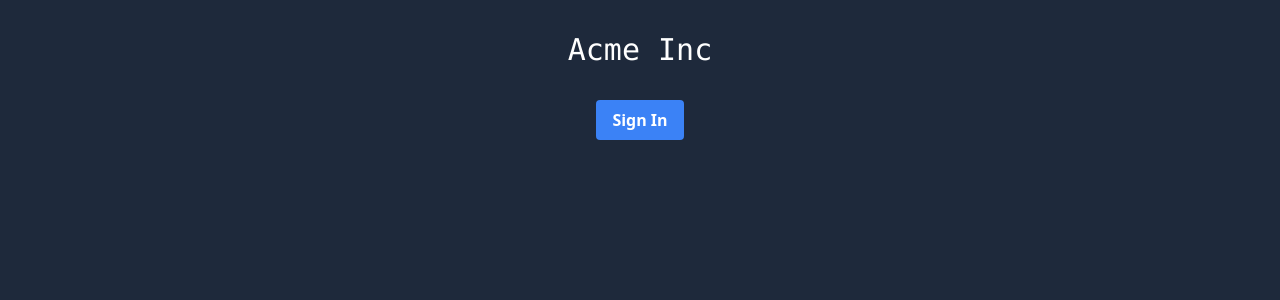
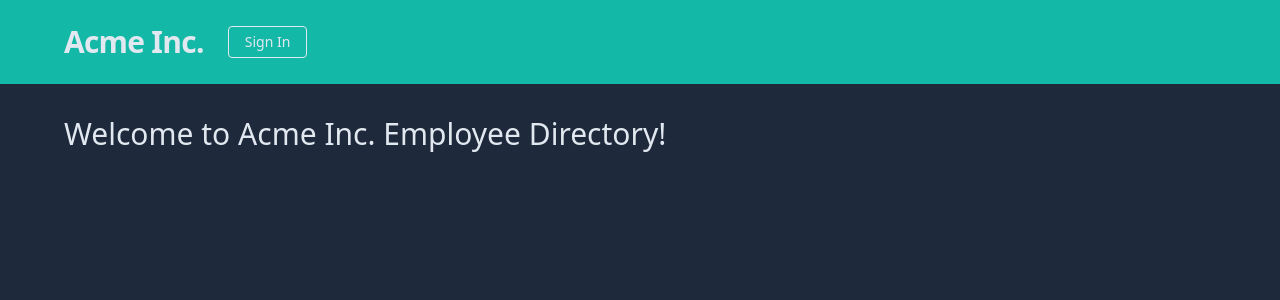
Before and after one commit to kevindo1/adv-react-employee-directory, a React app: page / in a window 1280 px wide. Shown: the top 300 px of the page. Built offline with nearby package versions, Linux system fonts and the light colour scheme.

Commit message:
styling on header

```diff
--- a/src/components/Header/Header.jsx
+++ b/src/components/Header/Header.jsx
@@ -1,16 +1,28 @@
 import React from 'react';
 
 export default function Header() {
-  const font = 'text-white text-center text-3xl mt-8 font-mono';
-
   return (
     <>
-      <div className={font}>Acme Inc</div>
-      <div className="flex justify-center items-center mt-8">
-        <button class="bg-blue-500 hover:bg-blue-700 text-white font-bold py-2 px-4 rounded">
-          Sign In
-        </button>
-      </div>
+      <nav class="flex items-center justify-between flex-wrap bg-teal-500 p-6">
+        <div class="flex items-center flex-shrink-0 text-slate-200 mr-6">
+          <svg
+            class="fill-current h-8 w-8 mr-2"
+            width="54"
+            height="54"
+            viewBox="0 0 54 54"
+            xmlns="http://www.w3.org/2000/svg"
+          ></svg>
+          <span class="font-semibold text-3xl tracking-tight">Acme Inc.</span>
+        </div>
+        <div class="block lg:hidden"></div>
+        <div class="w-full block flex-grow lg:flex lg:items-center lg:w-auto">
+          <div>
+            <button class="inline-block text-sm px-4 py-2 leading-none border rounded text-slate-200 border-slate-200 hover:border-transparent hover:text-teal-500 hover:bg-white mt-4 lg:mt-0">
+              Sign In
+            </button>
+          </div>
+        </div>
+      </nav>
     </>
   );
 }
--- a/src/services/client.js
+++ b/src/services/client.js
@@ -1,8 +1,8 @@
 import { createClient } from '@supabase/supabase-js';
 
 export const client = createClient(
-  process.env.SUPABASE_URL,
-  process.env.SUPABASE_KEY
+  process.env.REACT_APP_SUPABASE_URL,
+  process.env.REACT_APP_SUPABASE_KEY
 );
 
 export const parseData = ({ data, error }) => {
--- a/src/views/Home/Home.jsx
+++ b/src/views/Home/Home.jsx
@@ -5,7 +5,11 @@
   return (
     <>
       <Header />
-      <div></div>
+      <div>
+        <h1 className="text-slate-200 mt-8 ml-16 text-3xl">
+          Welcome to Acme Inc. Employee Directory!
+        </h1>
+      </div>
     </>
   );
 }
```
Also changed, not shown: 1 other file (tests, documents, lock files or other folders).
